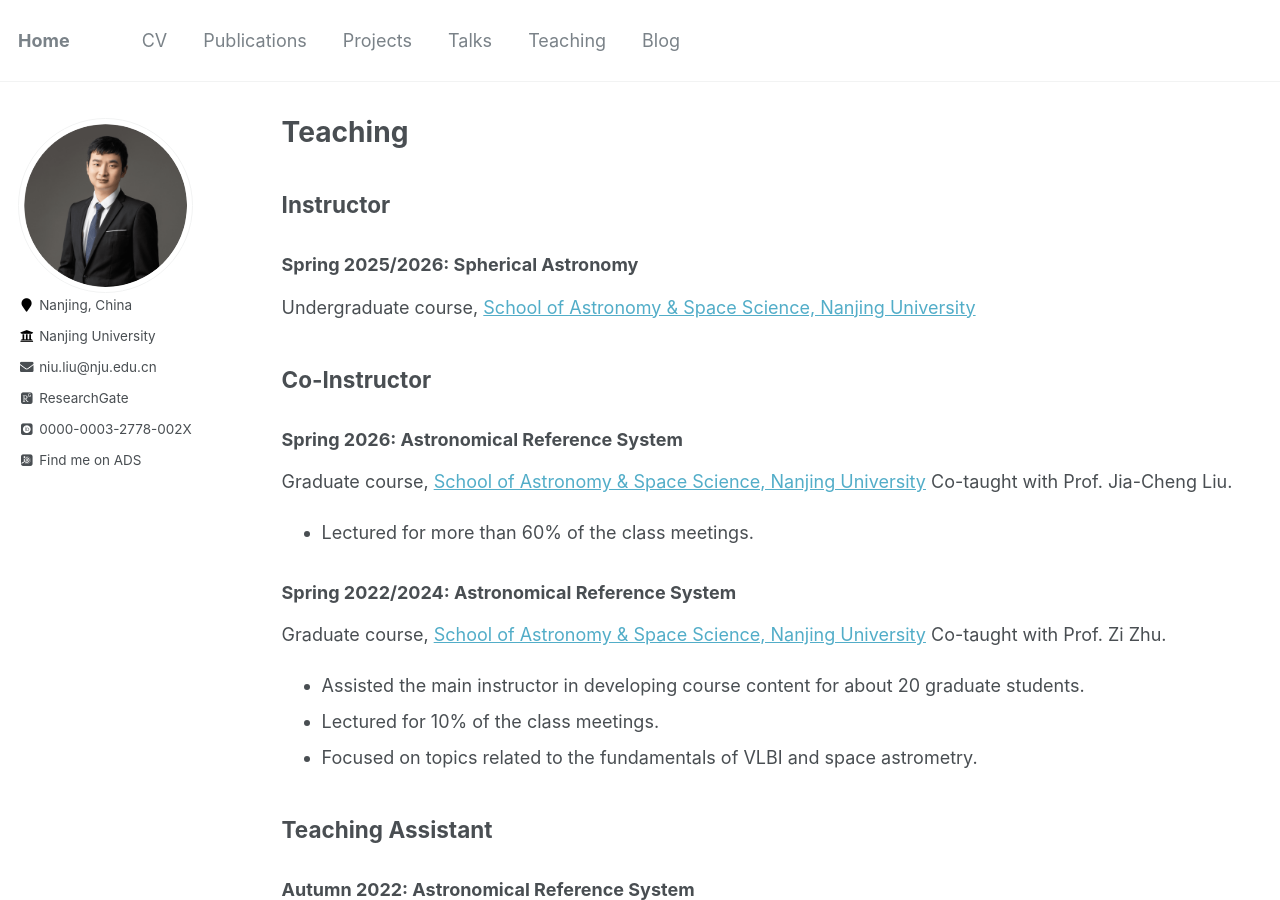
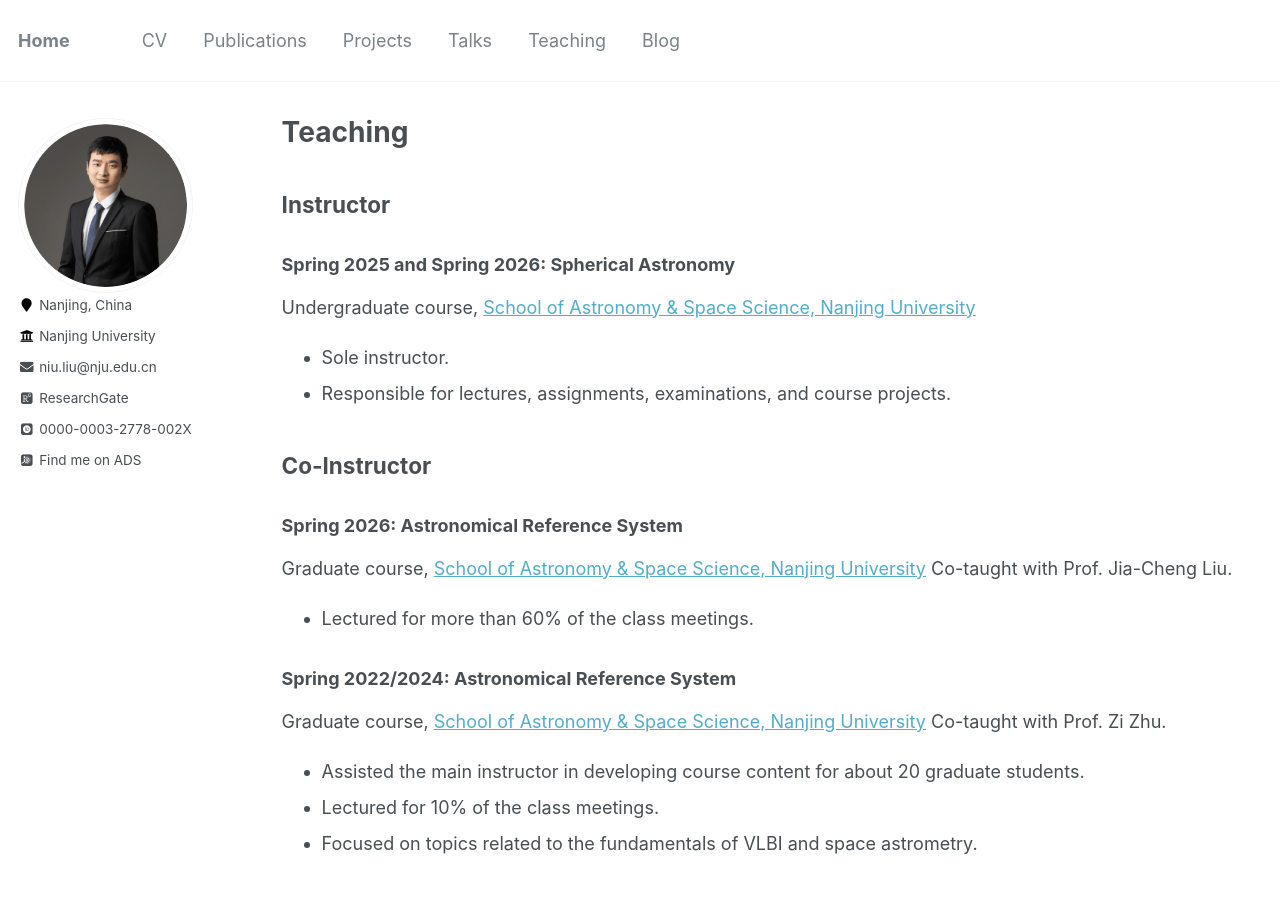
Before and after one commit to Niu-Liu/Niu-Liu.github.io, a Jekyll site: the page built from _pages/teaching.md, in a window 1280 px wide and 900 px high. Built offline with Jekyll 4.4.1, drawn with Linux system fonts in a browser that asks for light colours; some web fonts are replaced.

```diff
--- a/_pages/teaching.md
+++ b/_pages/teaching.md
@@ -7,9 +7,12 @@ author_profile: true
 
 ## Instructor
 
-### Spring 2025/2026: Spherical Astronomy
+### Spring 2025 and Spring 2026: Spherical Astronomy
 
 Undergraduate course, [School of Astronomy & Space Science, Nanjing University](https://astronomy.nju.edu.cn/)
+
+* Sole instructor.
+* Responsible for lectures, assignments, examinations, and course projects.
 
 ## Co-Instructor
 
```
Also changed, not shown: _includes/head.html (+9 -4 lines).
